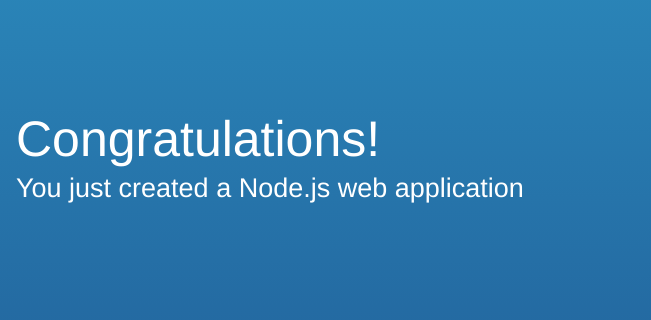
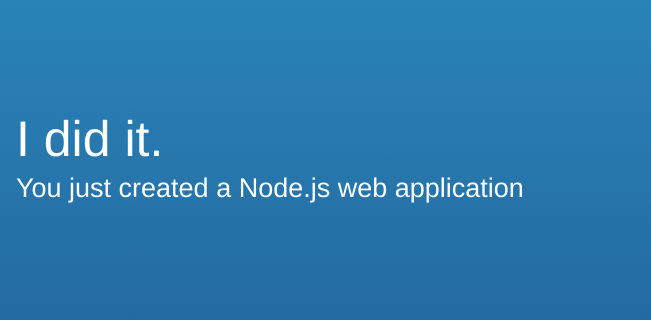
Before and after one commit to leverly3/My-First-Project, a website: page public/index.html in a window 1280 px wide. Shown: the part 171-491 px from the top of the page, 629-1280 px from the left. Drawn offline with Linux system fonts and the light colour scheme.

Commit message:
changed text

```diff
--- a/public/index.html
+++ b/public/index.html
@@ -58,7 +58,7 @@
         <div class="message">
             <a class="twitter-link" href="http://twitter.com/home/?status=I%20created%20a%20project%20with%20AWS%20CodeStar!%20%23AWS%20%23AWSCodeStar%20https%3A%2F%2Faws.amazon.com%2Fcodestar"><img src="img/tweet.svg" /></a>
             <div class="text">
-                <h1>Congratulations!</h1>
+                <h1>I did it.</h1>
                 <h2>You just created a Node.js web application</h2>
             </div>
         </div>
```
